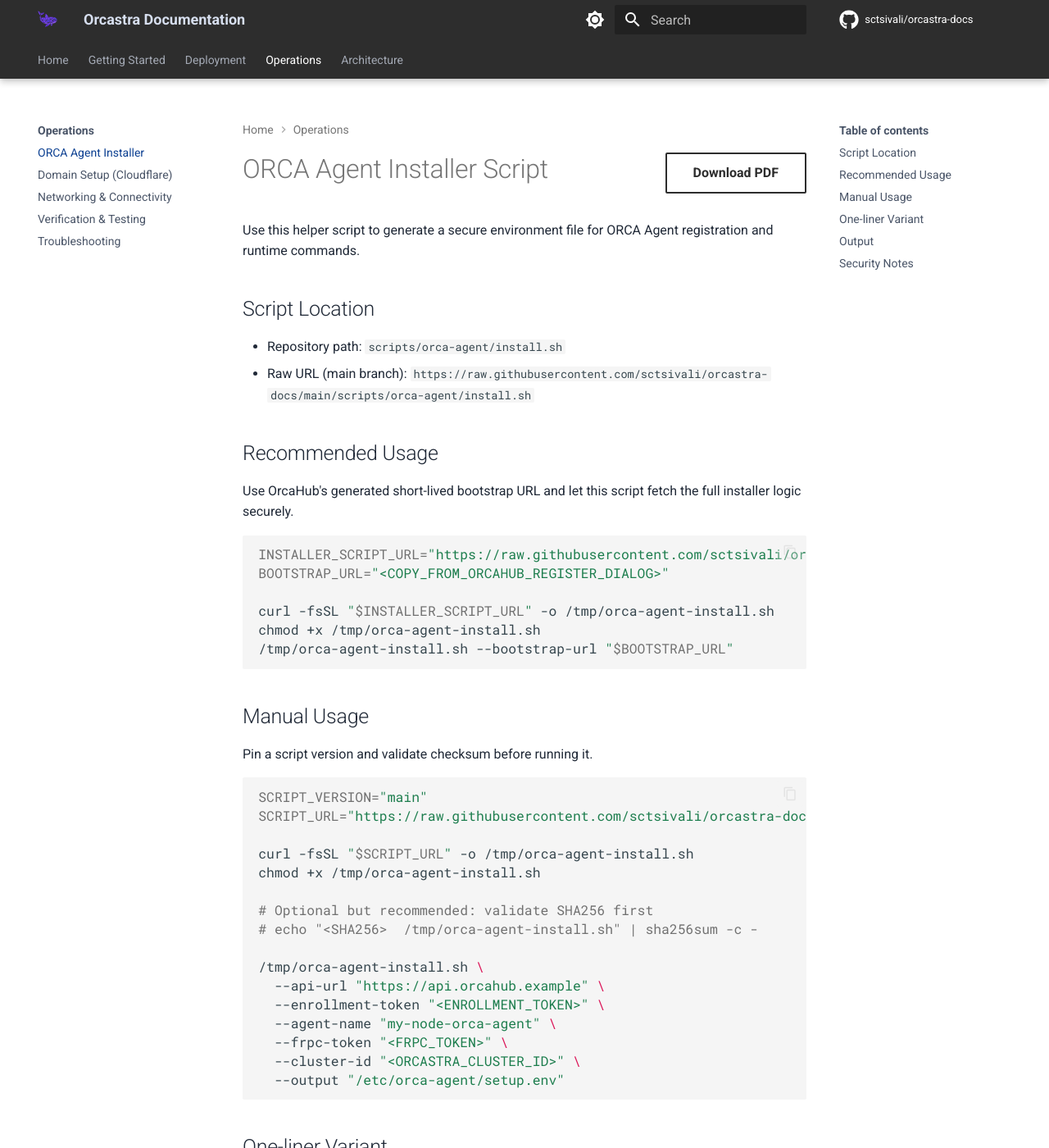
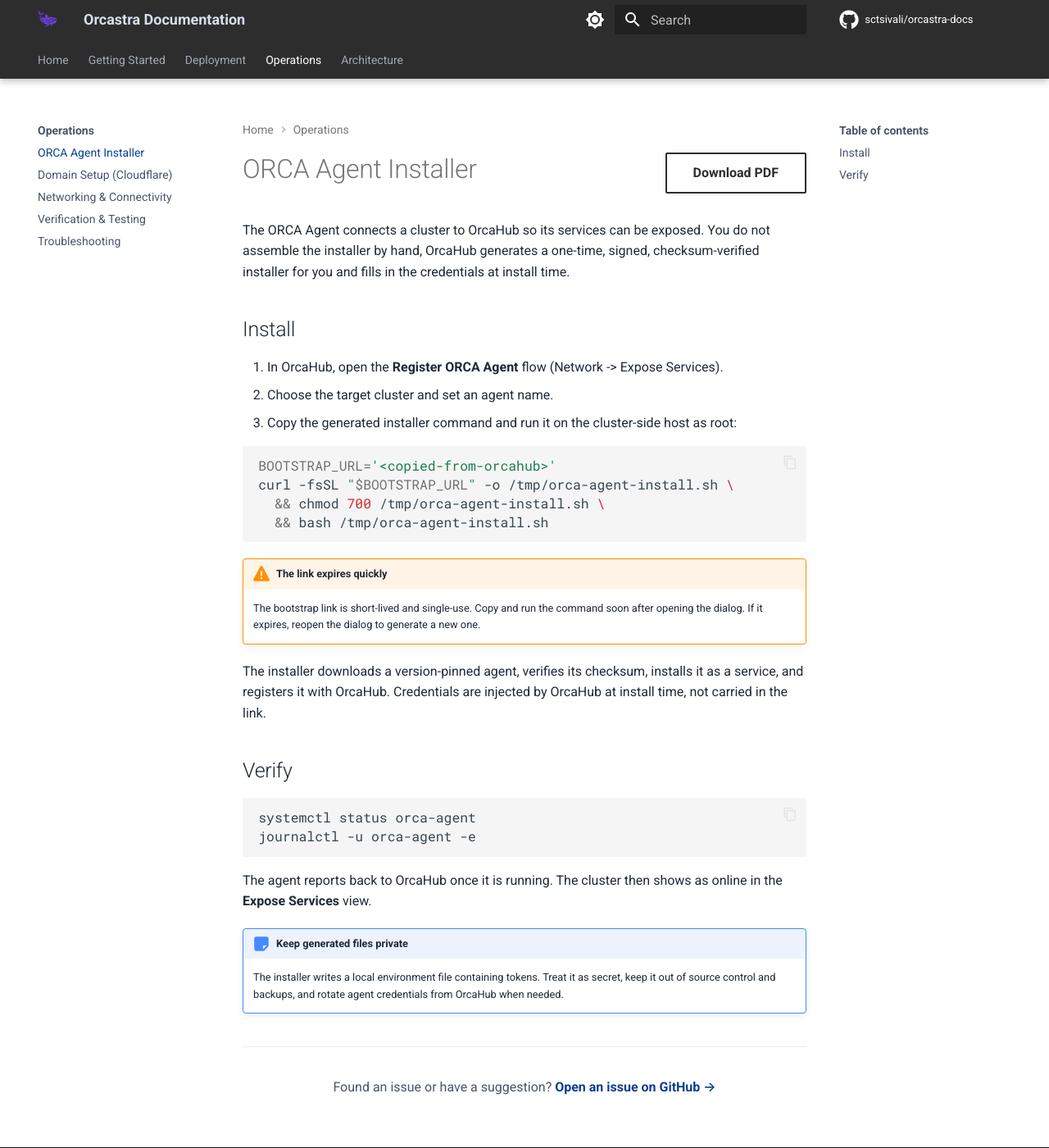
Before and after one commit to sctsivali/orcastra-docs, an MkDocs documentation site: the page built from docs/operations/orca-agent-install.md, in a window 1280 px wide and 1400 px high. Shown: the whole window at 82% size. Built offline with MkDocs 1.6.1 and Material for MkDocs 9.7.7, drawn with Linux system fonts in a browser that asks for light colours; comment, search, counter and statistics services are not loaded; the version menu is left out; some of the changed text lies outside the part shown.

Commit message:
docs(orca-agent): point operators to the in-app installer flow
Reduce the ORCA Agent operations page to operator-facing steps: use the in-app Register ORCA Agent flow to generate the one-time installer command, run it on the cluster host, and verify the service. Infrastructure and architecture detail is kept in private engineering docs. Remove the misleading hand-maintained installer script.

````diff
--- a/docs/operations/orca-agent-install.md
+++ b/docs/operations/orca-agent-install.md
@@ -1,78 +1,40 @@
-# ORCA Agent Installer Script
+# ORCA Agent Installer
 
-Use this helper script to generate a secure environment file for ORCA Agent registration and runtime commands.
+The ORCA Agent connects a cluster to OrcaHub so its services can be exposed. You do not assemble the
+installer by hand, OrcaHub generates a one-time, signed, checksum-verified installer for you and
+fills in the credentials at install time.
 
-## Script Location
+## Install
 
-- Repository path: `scripts/orca-agent/install.sh`
-- Raw URL (main branch): `https://raw.githubusercontent.com/sctsivali/orcastra-docs/main/scripts/orca-agent/install.sh`
-
-## Recommended Usage
-
-Use OrcaHub's generated short-lived bootstrap URL and let this script fetch the full installer logic securely.
+1. In OrcaHub, open the **Register ORCA Agent** flow (Network -> Expose Services).
+2. Choose the target cluster and set an agent name.
+3. Copy the generated installer command and run it on the cluster-side host as root:
 
 ```bash
-INSTALLER_SCRIPT_URL="https://raw.githubusercontent.com/sctsivali/orcastra-docs/main/scripts/orca-agent/install.sh"
-BOOTSTRAP_URL="<COPY_FROM_ORCAHUB_REGISTER_DIALOG>"
-
-curl -fsSL "$INSTALLER_SCRIPT_URL" -o /tmp/orca-agent-install.sh
-chmod +x /tmp/orca-agent-install.sh
-/tmp/orca-agent-install.sh --bootstrap-url "$BOOTSTRAP_URL"
+BOOTSTRAP_URL='<copied-from-orcahub>'
+curl -fsSL "$BOOTSTRAP_URL" -o /tmp/orca-agent-install.sh \
+  && chmod 700 /tmp/orca-agent-install.sh \
+  && bash /tmp/orca-agent-install.sh
 ```
 
-## Manual Usage
+!!! warning "The link expires quickly"
+    The bootstrap link is short-lived and single-use. Copy and run the command soon after opening
+    the dialog. If it expires, reopen the dialog to generate a new one.
 
-Pin a script version and validate checksum before running it.
+The installer downloads a version-pinned agent, verifies its checksum, installs it as a service, and
+registers it with OrcaHub. Credentials are injected by OrcaHub at install time, not carried in the
+link.
+
+## Verify
 
 ```bash
-SCRIPT_VERSION="main"
-SCRIPT_URL="https://raw.githubusercontent.com/sctsivali/orcastra-docs/${SCRIPT_VERSION}/scripts/orca-agent/install.sh"
-
-curl -fsSL "$SCRIPT_URL" -o /tmp/orca-agent-install.sh
-chmod +x /tmp/orca-agent-install.sh
-
-# Optional but recommended: validate SHA256 first
-# echo "<SHA256>  /tmp/orca-agent-install.sh" | sha256sum -c -
-
-/tmp/orca-agent-install.sh \
-  --api-url "https://api.orcahub.example" \
-  --enrollment-token "<ENROLLMENT_TOKEN>" \
-  --agent-name "my-node-orca-agent" \
-  --frpc-token "<FRPC_TOKEN>" \
-  --cluster-id "<ORCASTRA_CLUSTER_ID>" \
-  --output "/etc/orca-agent/setup.env"
+systemctl status orca-agent
+journalctl -u orca-agent -e
 ```
 
-## One-liner Variant
+The agent reports back to OrcaHub once it is running. The cluster then shows as online in the
+**Expose Services** view.
 
-If you intentionally use manual flags instead of OrcaHub bootstrap mode:
-
-```bash
-curl -fsSL "https://raw.githubusercontent.com/sctsivali/orcastra-docs/main/scripts/orca-agent/install.sh" \
-  | bash -s -- \
-    --api-url "https://api.orcahub.example" \
-    --enrollment-token "<ENROLLMENT_TOKEN>" \
-    --agent-name "my-node-orca-agent" \
-    --frpc-token "<FRPC_TOKEN>" \
-    --cluster-id "<ORCASTRA_CLUSTER_ID>" \
-    --output "/etc/orca-agent/setup.env"
-```
-
-## Output
-
-The script creates an env file (default: `/etc/orca-agent/setup.env`) with strict file permission `600`.
-
-Generated keys:
-
-- `ORCAHUB_API_URL`
-- `ORCA_AGENT_ENROLLMENT_TOKEN`
-- `ORCA_AGENT_NAME`
-- `ORCA_AGENT_FRPC_TOKEN`
-- `ORCA_AGENT_CLUSTER_ID`
-
-## Security Notes
-
-- Treat the output file as secret material.
-- Do not commit the generated env file into source control.
-- Rotate enrollment and FRPC tokens periodically.
-- Prefer pinned versions (`main` can move).
+!!! note "Keep generated files private"
+    The installer writes a local environment file containing tokens. Treat it as secret, keep it out
+    of source control and backups, and rotate agent credentials from OrcaHub when needed.
````
Also changed, not shown: docs/operations/index.md (+1 -1 lines), 1 other file.
